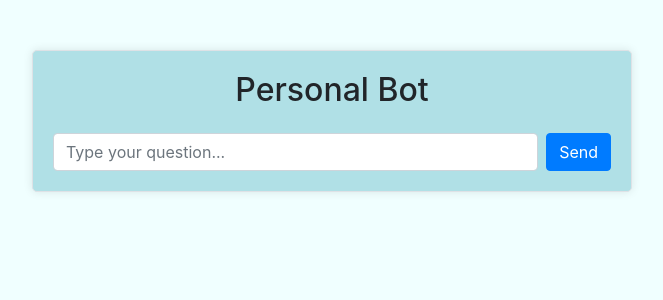
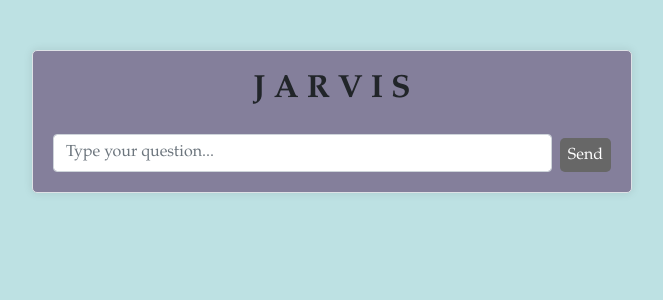
Before and after one commit to srihariuzumaki/ChatBot, a Flask app: page / in a window 1280 px wide. Shown: the top 300 px of the page, without its empty margins (308-971 px from the left). Run offline with Flask 3, Linux system fonts and the light colour scheme; some libraries are stand-ins or nearby versions.

Commit message:
updated the UI of ChatBot

```diff
--- a/templates/index.html
+++ b/templates/index.html
@@ -10,7 +10,8 @@
     />
     <style>
       body {
-        background-color: azure;
+        background-color: #bde1e3;
+        font-family: garamond;
       }
       .chat-container {
         max-width: 600px;
@@ -18,7 +19,7 @@
         padding: 20px;
         border: 1px solid #dee2e6;
         border-radius: 5px;
-        background-color: powderblue;
+        background-color: rgb(132, 127, 155);
         box-shadow: 0 0 10px rgba(0, 0, 0, 0.1);
       }
       .message {
@@ -26,11 +27,11 @@
       }
       .user {
         text-align: right;
-        color: #007bff;
+        color: #141216;
       }
       .bot {
         text-align: left;
-        color: #28a745;
+        color: rgb(252, 252, 252);
       }
       .profile-pic {
         width: 40px;
@@ -49,11 +50,37 @@
         border-radius: 5px;
         white-space: pre-wrap;
       }
+      .btn-primary {
+        border-radius: 5px;
+
+        background-color: #676767;
+        font-family: garamond;
+        border: none;
+        padding: 5px 8px;
+        margin: auto;
+        padding: auto;
+        margin-top: 5px;
+        transition: transform 0.2s;
+      }
+      .btn-primary:hover {
+        background-color: #dee2e6;
+        color: #141216;
+        transform: scale(1.1);
+        box-shadow: 0 8px 12px 0;
+      }
+      .text-center {
+        font-family: garamond;
+        font-weight: bold;
+      }
+      .form-inline {
+        font-family: garamond;
+        border-radius: 5px;
+      }
     </style>
   </head>
   <body>
     <div class="chat-container">
-      <h2 class="text-center">Personal Bot</h2>
+      <h2 class="text-center">J A R V I S</h2>
 
       <div
         id="chat-output"
@@ -70,7 +97,7 @@
           required
           style="flex-grow: 1"
         />
-        <button type="submit" class="btn btn-primary">Send</button>
+        <button type="submit" class="btn-primary">Send</button>
       </form>
     </div>
     <script src="https://code.jquery.com/jquery-3.5.1.slim.min.js"></script>
```
